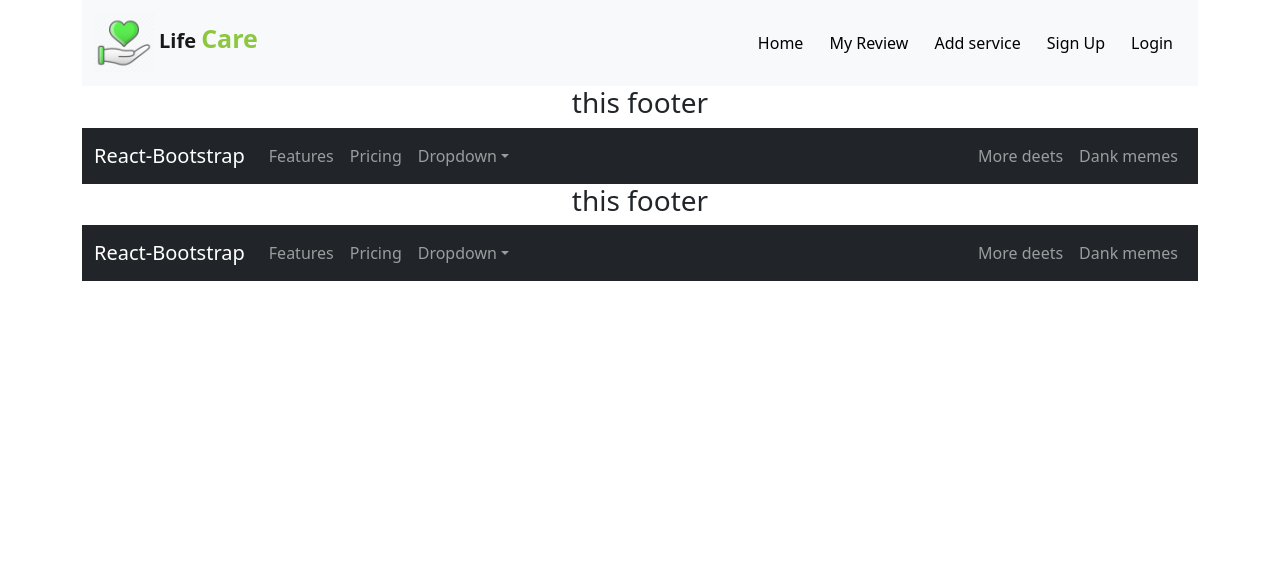
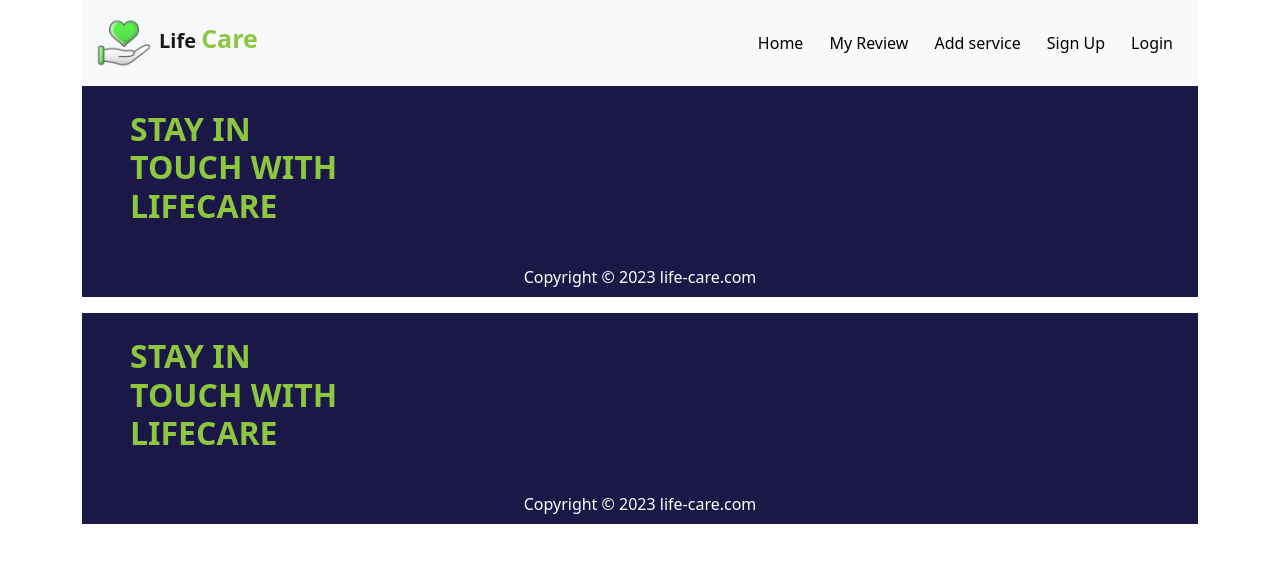
Before and after one commit to Morsalin3/life-care-client, a React (Create React App) app: page /footer in a window 1280 px wide. Shown: the top 562 px of the page. Built offline with nearby package versions, Linux system fonts and the light colour scheme.

Commit message:
added footer

```diff
--- /dev/null
+++ b/src/Pages/Shared/Footer/Footer.css
@@ -0,0 +1,4 @@
+.footer-container{
+    background-color: #1B1847;
+    color: #8DC63F;
+}
--- a/src/Pages/Shared/Footer/Footer.js
+++ b/src/Pages/Shared/Footer/Footer.js
@@ -1,42 +1,16 @@
 import React from 'react';
-import Container from 'react-bootstrap/Container';
-import Nav from 'react-bootstrap/Nav';
-import Navbar from 'react-bootstrap/Navbar';
-import NavDropdown from 'react-bootstrap/NavDropdown';
+import './Footer.css'
 
 const Footer = () => {
     return (
-        <div>
-            <h3>this footer</h3>
-            <Navbar collapseOnSelect expand="lg" bg="dark" variant="dark">
-      <Container>
-        <Navbar.Brand href="#home">React-Bootstrap</Navbar.Brand>
-        <Navbar.Toggle aria-controls="responsive-navbar-nav" />
-        <Navbar.Collapse id="responsive-navbar-nav">
-          <Nav className="me-auto">
-            <Nav.Link href="#features">Features</Nav.Link>
-            <Nav.Link href="#pricing">Pricing</Nav.Link>
-            <NavDropdown title="Dropdown" id="collasible-nav-dropdown">
-              <NavDropdown.Item href="#action/3.1">Action</NavDropdown.Item>
-              <NavDropdown.Item href="#action/3.2">
-                Another action
-              </NavDropdown.Item>
-              <NavDropdown.Item href="#action/3.3">Something</NavDropdown.Item>
-              <NavDropdown.Divider />
-              <NavDropdown.Item href="#action/3.4">
-                Separated link
-              </NavDropdown.Item>
-            </NavDropdown>
-          </Nav>
-          <Nav>
-            <Nav.Link href="#deets">More deets</Nav.Link>
-            <Nav.Link eventKey={2} href="#memes">
-              Dank memes
-            </Nav.Link>
-          </Nav>
-        </Navbar.Collapse>
-      </Container>
-    </Navbar>
+        <div className='footer-container'>
+            <div className='text-start mx-5 py-4 w-50'>
+                <h2 className='fw-bold '>STAY IN <br/>
+                    TOUCH WITH <br/>
+                    LIFECARE</h2>
+            </div>
+            <p className='text-white py-2'>Copyright © 2023 life-care.com</p>
+
         </div>
     );
 };
```
